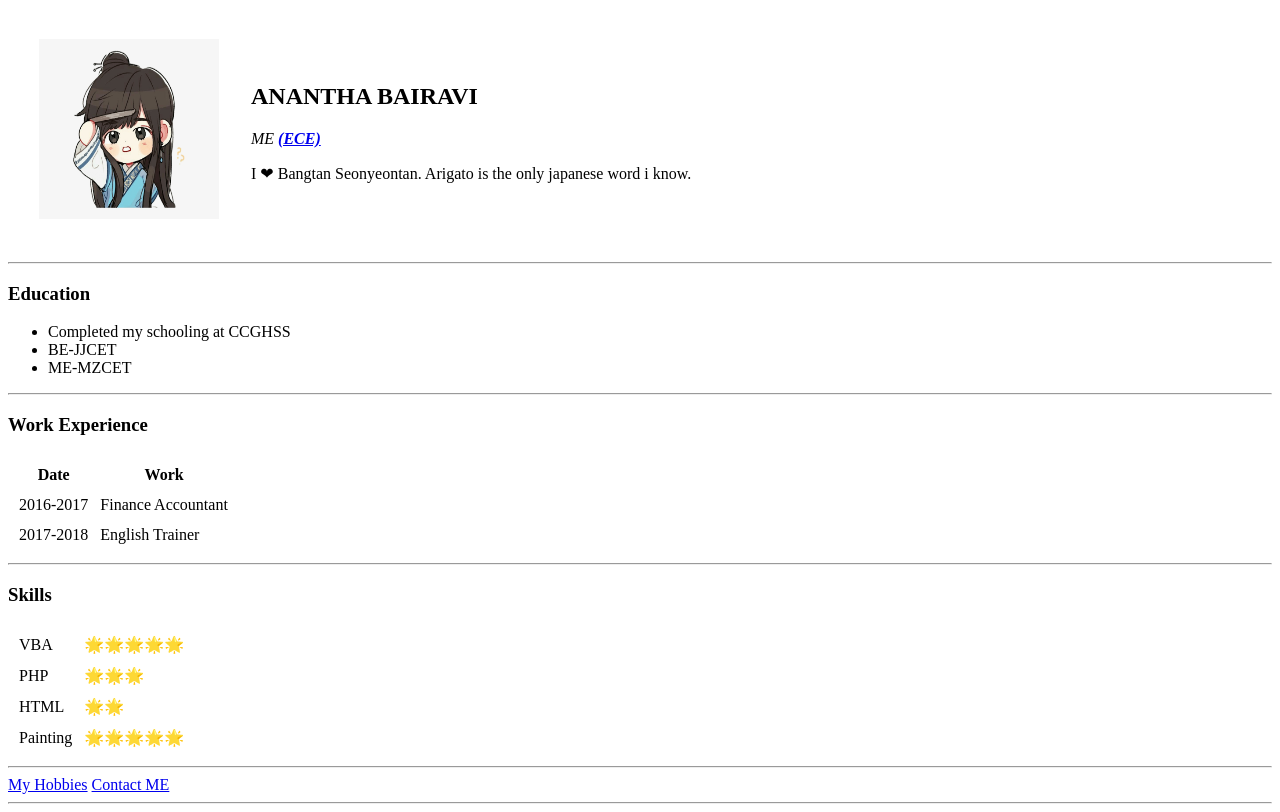
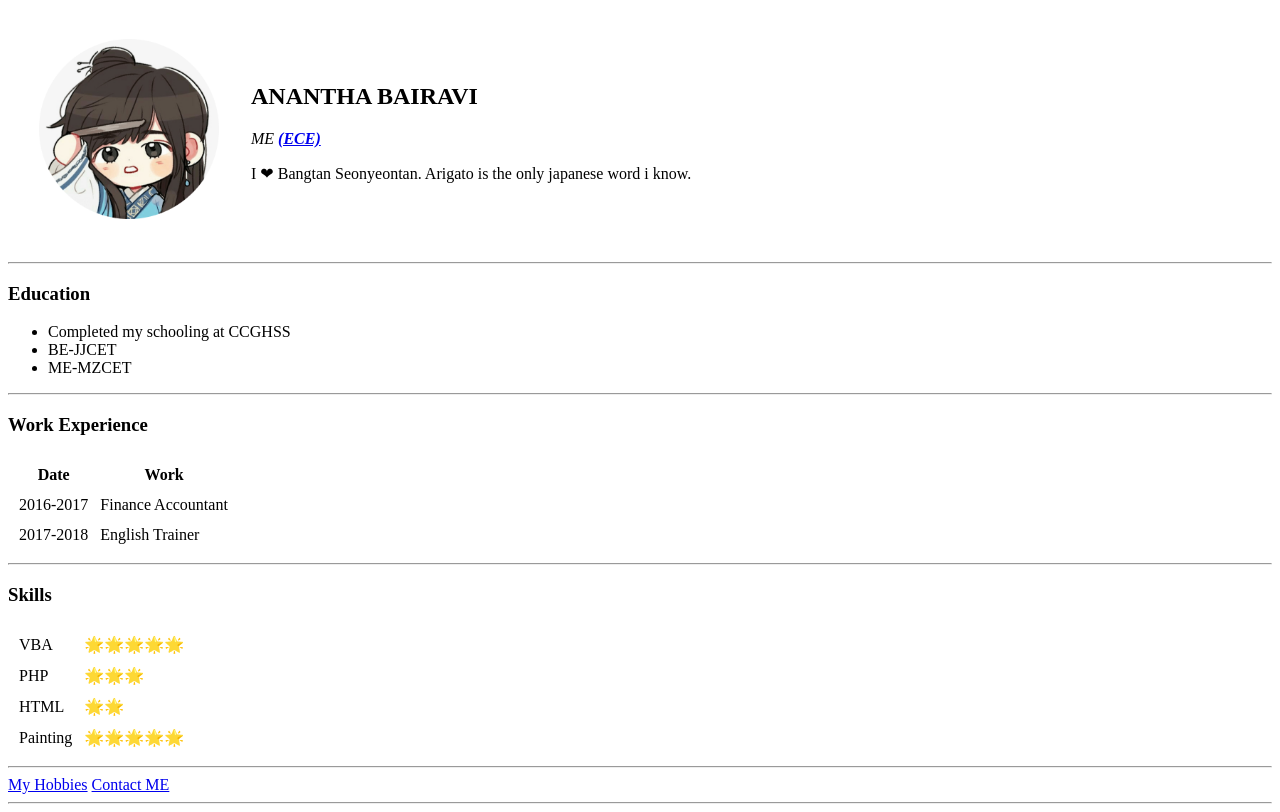
Before and after one commit to Bairavir/CV, a plain HTML site: page index.html in a window 1280 px wide. Drawn offline with Linux system fonts and the light colour scheme.

Commit message:
Update index.html

```diff
--- a/index.html
+++ b/index.html
@@ -9,7 +9,7 @@
 <body>
   <table cellspacing="30">
     <tr>
-      <td><img src="images/v.png" alt="v" height="180" width="180"></td>
+      <td><img src="images/v-modified.png" alt="v" height="180" width="180"></td>
       <td>
         <h2>ANANTHA BAIRAVI</h2>
         <p><em>ME <strong><a href="https://bts.ibighit.com/">(ECE)</a></strong></em></p>
```
